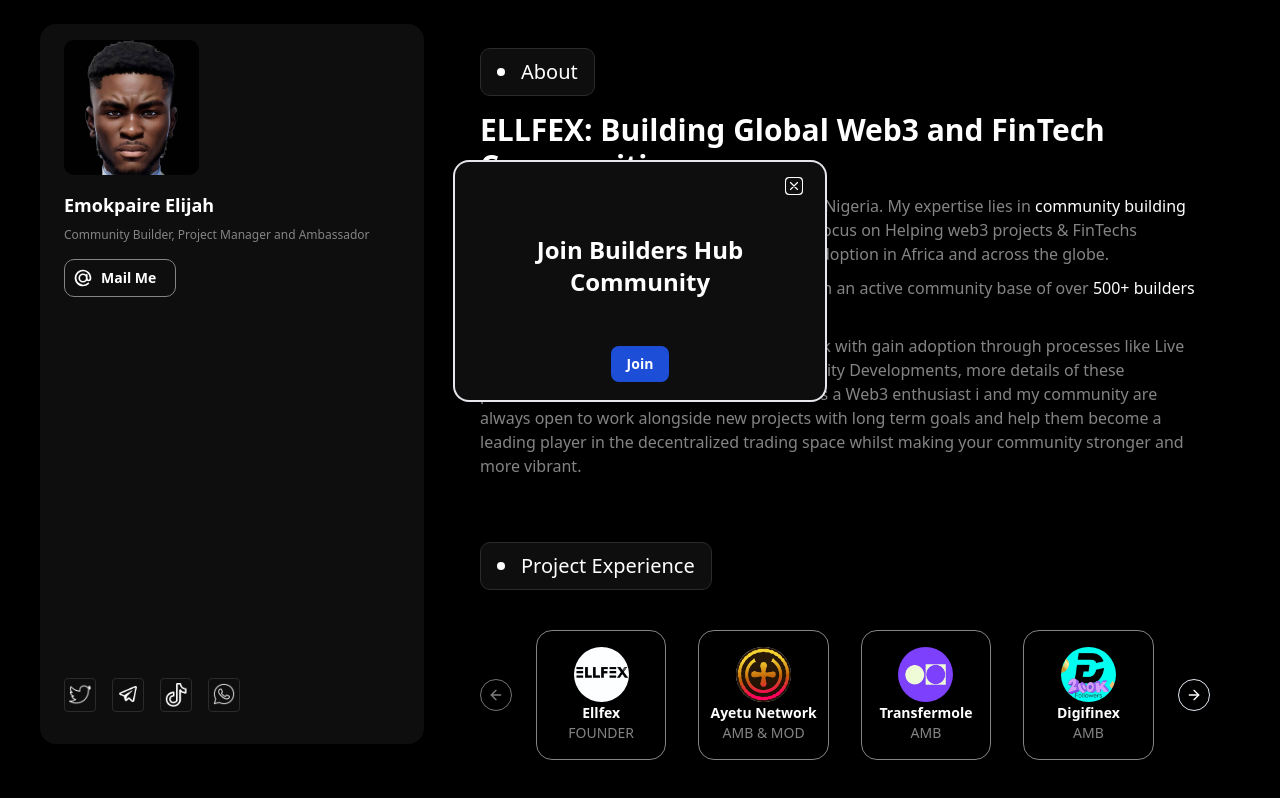
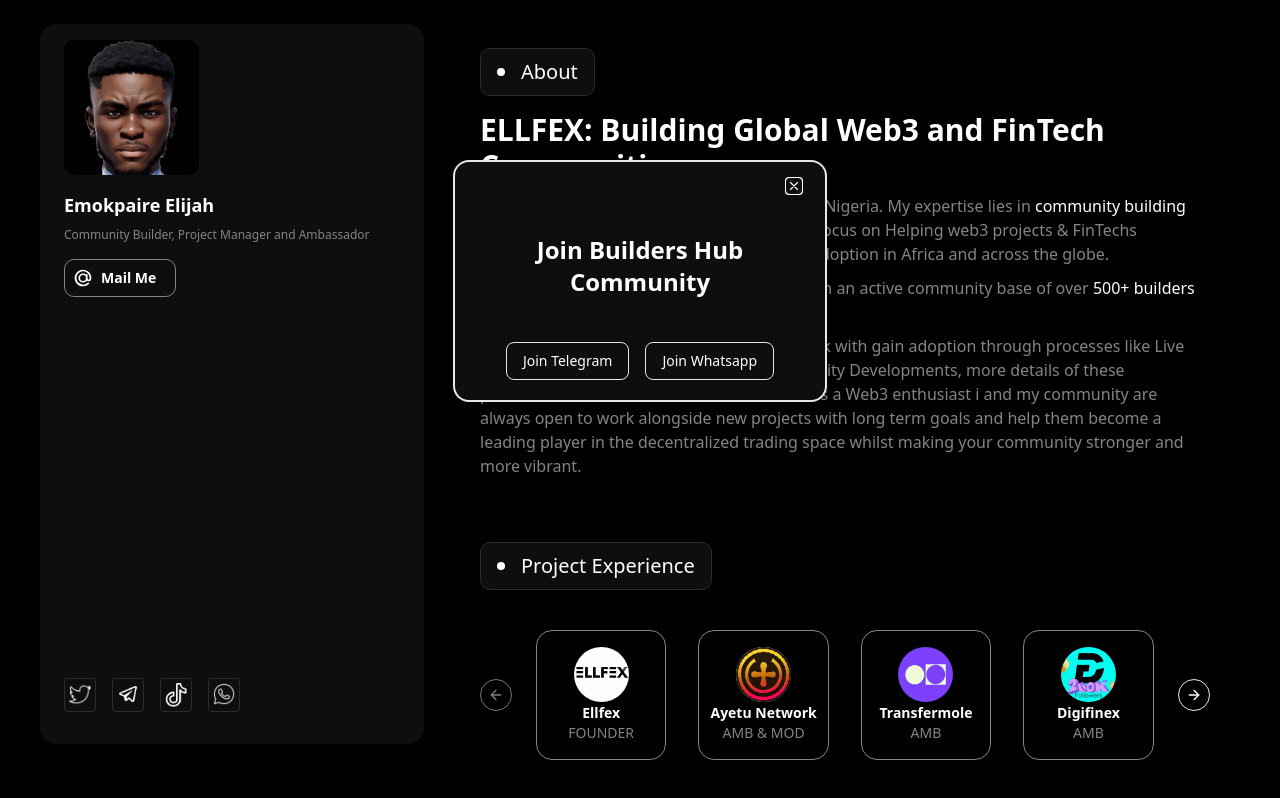
Before and after one commit to theophilus-hub/ellfex-portfolio, a Next.js app: page / in a window 1280 px wide. Built offline with nearby package versions, Linux system fonts and the light colour scheme.

Commit message:
final v2 commit

```diff
--- a/components/body.jsx
+++ b/components/body.jsx
@@ -42,7 +42,12 @@
         </div>
 
         <div className="space-y-8 w-full">
-            <Header text="Let's Build" />
+            <button>
+                <a href="https://x.com/EllFexx">
+                     <Header text="Let's Build" />
+                </a>
+            </button>
+
             <Footer />
         </div>
 
--- a/components/community.jsx
+++ b/components/community.jsx
@@ -1,23 +1,49 @@
-import Image from "next/image"
+"use client";
 
+import { Button, Modal } from "flowbite-react";
+import { useState, useEffect } from "react";
 
 function Community() {
+
+  const [openModal, setOpenModal] = useState(false);
+
   return (
+    <>
       <div className='w-full bg-black p-4 rounded-2xl space-y-6'>
-
-
         <h1 className="font-semibold text-lg">ELLFEXX BUILDERS HUB</h1>
         <p className="text-notnotblack">The ELLFEXX BUILDERS HUB is a web3 / Tech based community and project in motion aimed at Creating a strong foudation of builders with multiple streams of income whilst creating awareness about the world of Tech and the opportunity it brings, and of course giving back to the community by helping other projects Drive in more adoption for their products
         </p>
-      <a href="https://t.me/EllfexBuildersHub" className="flex flex-row border border-notnotblack rounded-[10px] w-min whitespace-nowrap py-2 px-2 my-4 bg-black">
+        <button  className="flex flex-row border border-notnotblack rounded-[10px] w-min whitespace-nowrap py-2 px-2 my-4 bg-black" onClick={() => setOpenModal(true)}>
                 <p className="text-sm font-semibold  text-white">
                   Join Now
                 </p>
+          </button>
+      </div>
+
+      <Modal dismissible show={openModal} onClose={() => setOpenModal(false)} >
+        <div className="absolute top-72 md:top-36 w-full h-full flex flex-col items-center ">
+          <div className="w-[90%] md:w-[30%] flex flex-col items-center">
+            <Modal.Header className="bg-notblack text-white h-6 w-full text-center p-6 rounded-t-2xl border-t-2  border-l-2 border-r-2">
+
+            </Modal.Header>
+            <Modal.Body className="bg-notblack text-white h-28 w-full text-center py-6  border-l-2 border-r-2">
+              <div className="space-y-6">
+                <p className="font-bold text-2xl">Join Builders Hub<br /> Community</p>
+              </div>
+            </Modal.Body>
+            <Modal.Footer className="bg-notblack text-white h-20 rounded-b-2xl w-full text-center flex justify-center space-x-4 items-center py-6 border-y-0 border-b-2  border-l-2 border-r-2">
+                <a href="https://t.me/EllfexBuildersHub">
+                  <Button >Join Telegram</Button>
                 </a>
+                <a href="https://chat.whatsapp.com/GCbpMJAnKxl8ztsB7bY4Au">
+                  <Button >Join Whatsapp</Button>
+                </a>
+            </Modal.Footer>
+          </div>
+        </div>
+      </Modal>
+    </>
 
-
-
-  </div>
   )
 }
 
--- a/components/modal.jsx
+++ b/components/modal.jsx
@@ -29,10 +29,13 @@
                 <p className="font-bold text-2xl">Join Builders Hub<br /> Community</p>
               </div>
             </Modal.Body>
-            <Modal.Footer className="bg-notblack text-white h-20 rounded-b-2xl w-full text-center flex flex-col items-center py-6 border-y-0 border-b-2  border-l-2 border-r-2">
-            <a href="https://t.me/EllfexBuildersHub" >
-              <Button className="bg-blue-700 border-0 font-bold" >Join</Button>
-              </a>
+            <Modal.Footer className="bg-notblack text-white h-20 rounded-b-2xl w-full text-center flex justify-center space-x-4 items-center py-6 border-y-0 border-b-2  border-l-2 border-r-2">
+            <a href="https://t.me/EllfexBuildersHub">
+                <Button >Join Telegram</Button>
+                </a>
+                <a href="https://chat.whatsapp.com/GCbpMJAnKxl8ztsB7bY4Au">
+                    <Button >Join Whatsapp</Button>
+                </a>
             </Modal.Footer>
           </div>
         </div>
--- a/components/projects.jsx
+++ b/components/projects.jsx
@@ -62,7 +62,7 @@
             img="/projects/metale.jpg"
             pos={"AMB"}
             name={"Matale Protocol"}
-            link={"https://x.com/MetaleProtocol"}
+            link={"https://x.com/EllFexx/status/1821507870204064152?t=SFPL6LAmkwp_DOo6JWFSyw&s=19"}
           />
           <Item
             img="/projects/eywa.jpg"
```
Lines whose indentation alone changed are shown as unchanged.
